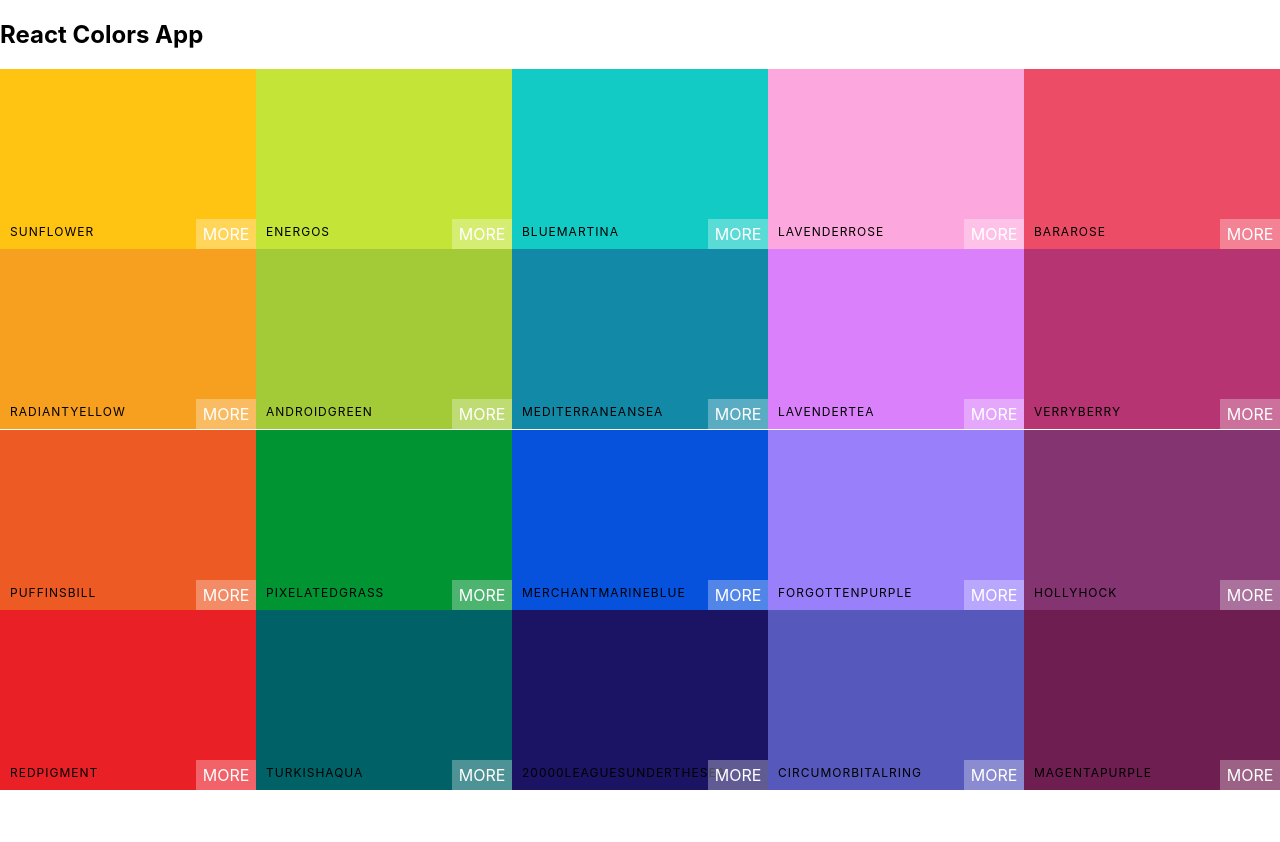
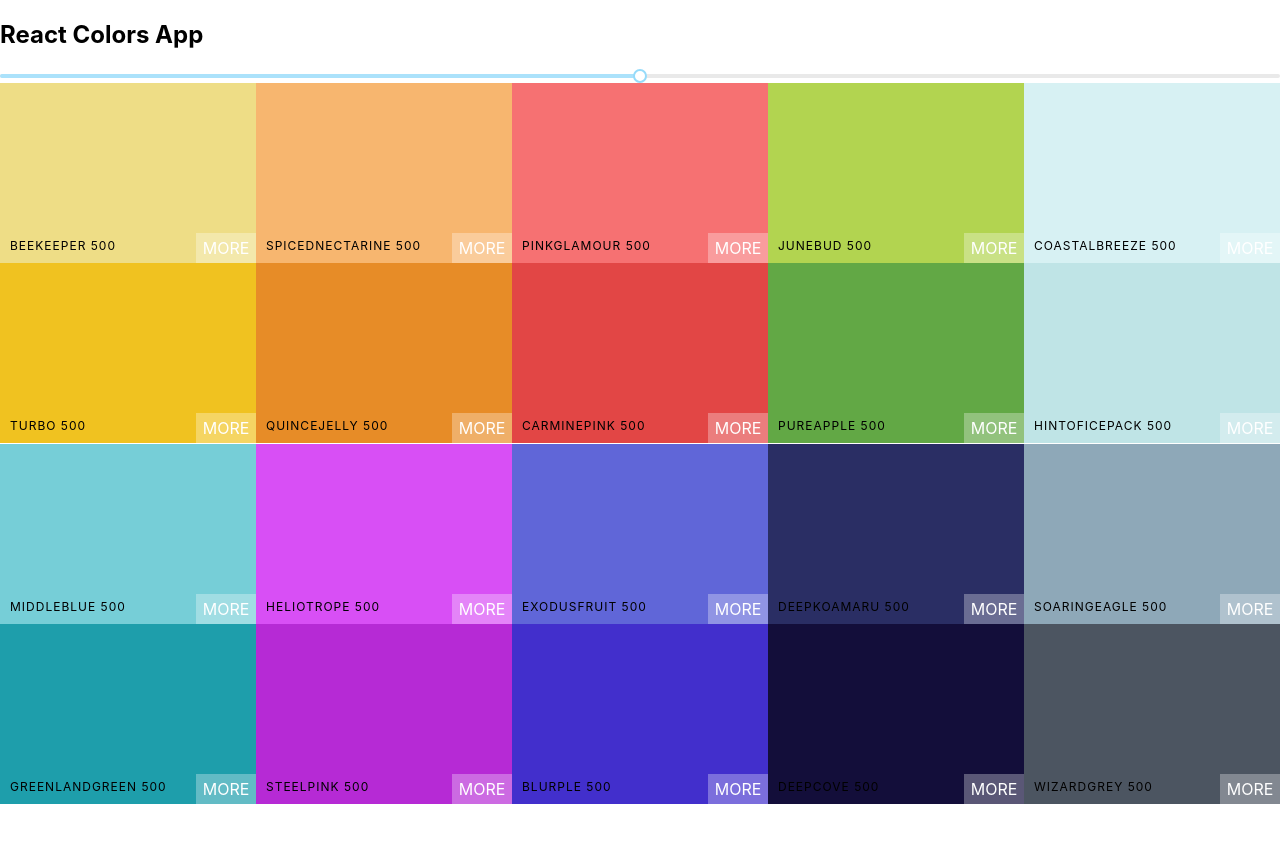
Before and after one commit to vonds/React-Projects, a React (Create React App) app in the folder react-color/: page / in a window 1280 px wide. Shown: the top 842 px of the page. Built offline with nearby package versions, Linux system fonts and the light colour scheme.

Commit message:
added unstyled slider

```diff
--- a/react-color/package.json
+++ b/react-color/package.json
@@ -4,6 +4,7 @@
   "private": true,
   "dependencies": {
     "chroma-js": "^2.1.0",
+    "rc-slider": "^8.7.1",
     "react": "^16.12.0",
     "react-copy-to-clipboard": "^5.0.2",
     "react-dom": "^16.12.0",
--- a/react-color/src/App.js
+++ b/react-color/src/App.js
@@ -6,11 +6,10 @@
 class App extends Component {
 
   render() {
-    console.log(generatePalette(seedColors[2]))
     return (
       <section className="App">
         <h1>React Colors App</h1>
-        <Palette {...seedColors[2]}/>
+        <Palette palette={generatePalette(seedColors[4])} />
       </section>
     )
   }
--- a/react-color/src/Palette.js
+++ b/react-color/src/Palette.js
@@ -1,14 +1,34 @@
 import React, {Component} from 'react'
 import ColorBox from './ColorBox'
+import Slider from 'rc-slider'
+import 'rc-slider/assets/index.css'
 import './Palette.css'
 
 class Palette extends Component {
+    constructor(props) {
+        super(props)
+        this.state = { level: 500 }
+        this.changeLevel = this.changeLevel.bind(this)
+    }
+    changeLevel(level) {
+        this.setState({ level })
+    }
     render() {
-        const colorBoxes = this.props.colors.map(color => (
-            <ColorBox background={color.color} name={color.name} />
+        const { colors } = this.props.palette
+        const { level } = this.state
+        const colorBoxes = colors[level].map(color => (
+            <ColorBox background={color.hex} name={color.name} />
         ))
         return (
+
             <section className='Palette'>
+                <Slider
+                    defaultValue={level}
+                    min={100}
+                    max={900}
+                    step={100}
+                    onAfterChange={this.changeLevel}
+                />
                 {/* Navbar goes here */}
                 <section className='Palette-colors'>
                    {colorBoxes}
```
Also changed, not shown: 1 other file (tests, documents, lock files or other folders).
